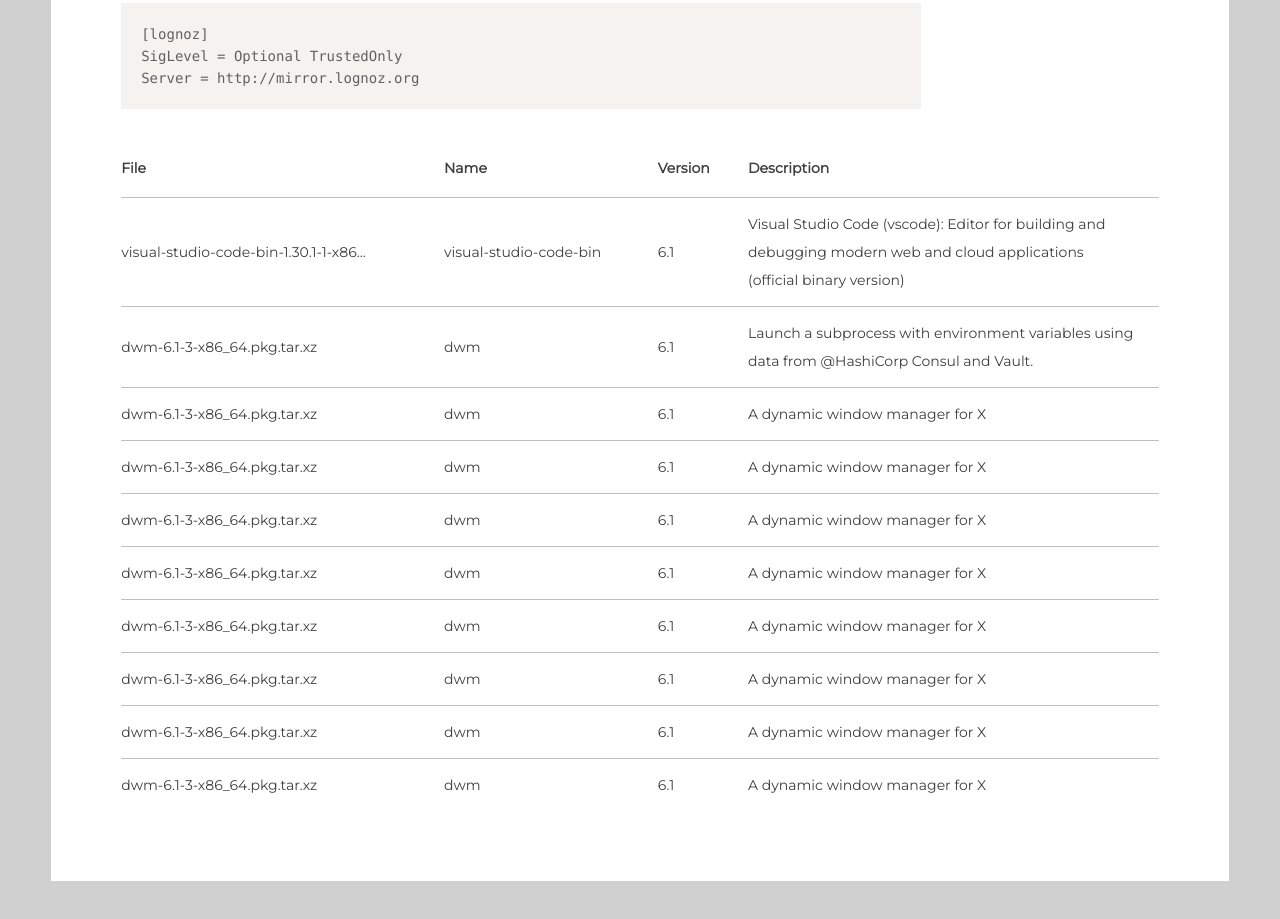
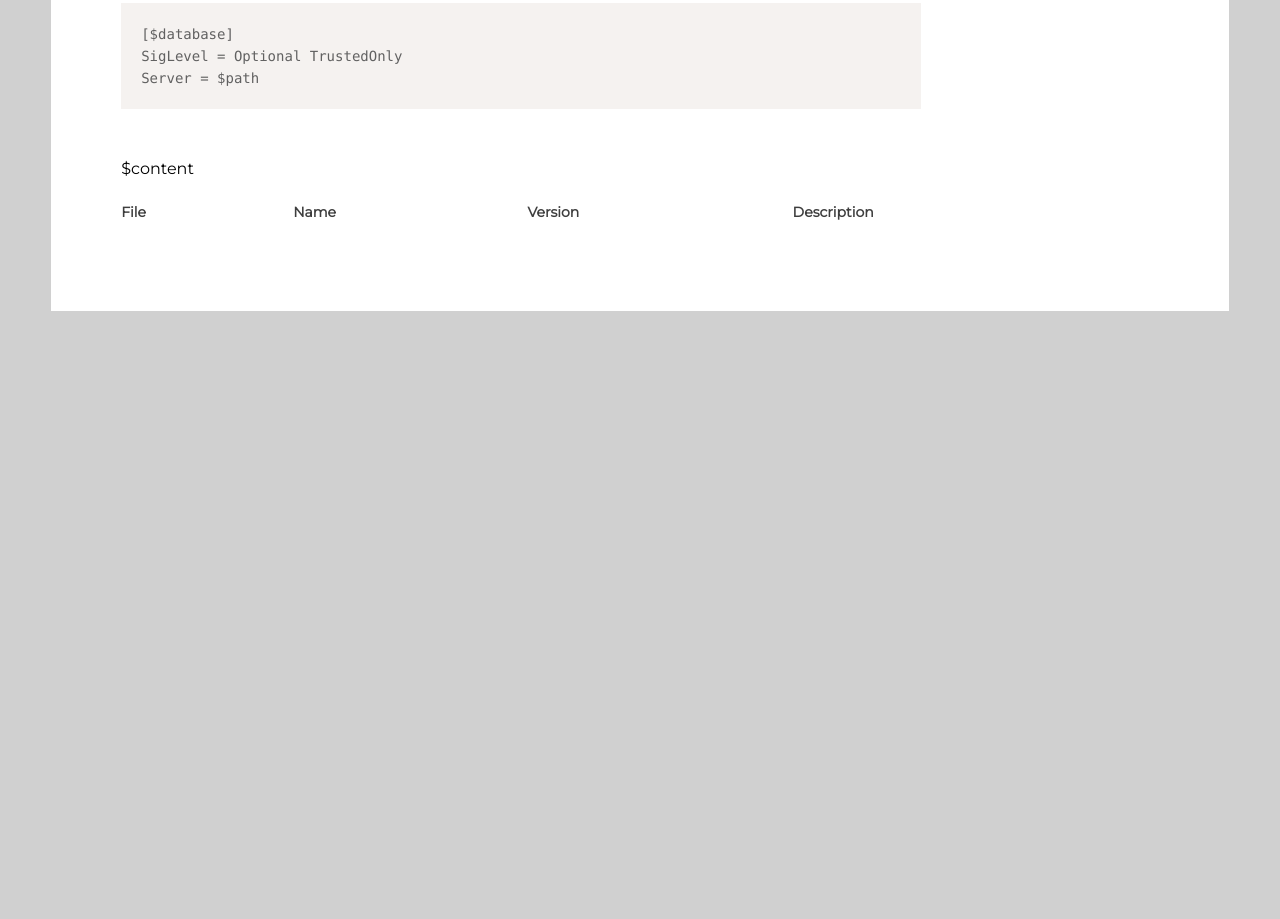
Before and after one commit to unix-development/build-ar, a website: page html/index.html in a window 1280 px wide. Shown: the part 731-1650 px from the top of the page. After the commit the page ends 1093 px from the top, so only its background shows below. Drawn offline with Linux system fonts and the light colour scheme.

Commit message:
Html: Replace content by variables

```diff
--- a/html/index.html
+++ b/html/index.html
@@ -16,9 +16,9 @@
 			</div>
 
 			<div class="header-action">
-				<a href="https://github.com/archlinux-repository/archlinux-repository" class="button">View on GitHub</a>
-				<a href="https://github.com/archlinux-repository/archlinux-repository/zipball/master" class="button">Download .zip</a>
-				<a href="https://github.com/archlinux-repository/archlinux-repository/tarball/master" class="button">Download .tar.gz</a>
+				<a href="$remote_path" class="button">View on GitHub</a>
+				<a href="$remote_path/zipball/master" class="button">Download .zip</a>
+				<a href="$remote_path/tarball/master" class="button">Download .tar.gz</a>
 			</div>
 		</div>
 
@@ -30,9 +30,9 @@
 
 			<div class="section">
 				<h2>To use Pacman, you need to add this configuration to your /etc/pacman.conf.</h2>
-				<pre>[lognoz]
+				<pre>[$database]
 SigLevel = Optional TrustedOnly
-Server = http://mirror.lognoz.org</pre>
+Server = $path</pre>
 			</div>
 
 			<div class="section">
@@ -45,88 +45,7 @@
 							<th>Description</th>
 						</tr>
 					</thead>
-					<tbody>
-						<tr>
-							<td>
-								<a href="#">visual-studio-code-bin-1.30.1-1-x86_64.pkg.tar.xz</a>
-							</td>
-							<td>visual-studio-code-bin</td>
-							<td>6.1</td>
-							<td><p>Visual Studio Code (vscode): Editor for building and debugging modern web and cloud applications (official binary version)</p></td>
-						</tr>
-						<tr>
-							<td>
-								<a href="#">dwm-6.1-3-x86_64.pkg.tar.xz</a>
-							</td>
-							<td>dwm</td>
-							<td>6.1</td>
-							<td><p>Launch a subprocess with environment variables using data from @HashiCorp Consul and Vault.</p></td>
-						</tr>
-						<tr>
-							<td>
-								<a href="#">dwm-6.1-3-x86_64.pkg.tar.xz</a>
-							</td>
-							<td>dwm</td>
-							<td>6.1</td>
-							<td><p>A dynamic window manager for X</p></td>
-						</tr>
-						<tr>
-							<td>
-								<a href="#">dwm-6.1-3-x86_64.pkg.tar.xz</a>
-							</td>
-							<td>dwm</td>
-							<td>6.1</td>
-							<td><p>A dynamic window manager for X</p></td>
-						</tr>
-						<tr>
-							<td>
-								<a href="#">dwm-6.1-3-x86_64.pkg.tar.xz</a>
-							</td>
-							<td>dwm</td>
-							<td>6.1</td>
-							<td><p>A dynamic window manager for X</p></td>
-						</tr>
-						<tr>
-							<td>
-								<a href="#">dwm-6.1-3-x86_64.pkg.tar.xz</a>
-							</td>
-							<td>dwm</td>
-							<td>6.1</td>
-							<td><p>A dynamic window manager for X</p></td>
-						</tr>
-						<tr>
-							<td>
-								<a href="#">dwm-6.1-3-x86_64.pkg.tar.xz</a>
-							</td>
-							<td>dwm</td>
-							<td>6.1</td>
-							<td><p>A dynamic window manager for X</p></td>
-						</tr>
-						<tr>
-							<td>
-								<a href="#">dwm-6.1-3-x86_64.pkg.tar.xz</a>
-							</td>
-							<td>dwm</td>
-							<td>6.1</td>
-							<td><p>A dynamic window manager for X</p></td>
-						</tr>
-						<tr>
-							<td>
-								<a href="#">dwm-6.1-3-x86_64.pkg.tar.xz</a>
-							</td>
-							<td>dwm</td>
-							<td>6.1</td>
-							<td><p>A dynamic window manager for X</p></td>
-						</tr>
-						<tr>
-							<td>
-								<a href="#">dwm-6.1-3-x86_64.pkg.tar.xz</a>
-							</td>
-							<td>dwm</td>
-							<td>6.1</td>
-							<td><p>A dynamic window manager for X</p></td>
-						</tr>
-					</tbody>
+					<tbody>$content</tbody>
 				</table>
 			</div>
 		</div>
```
